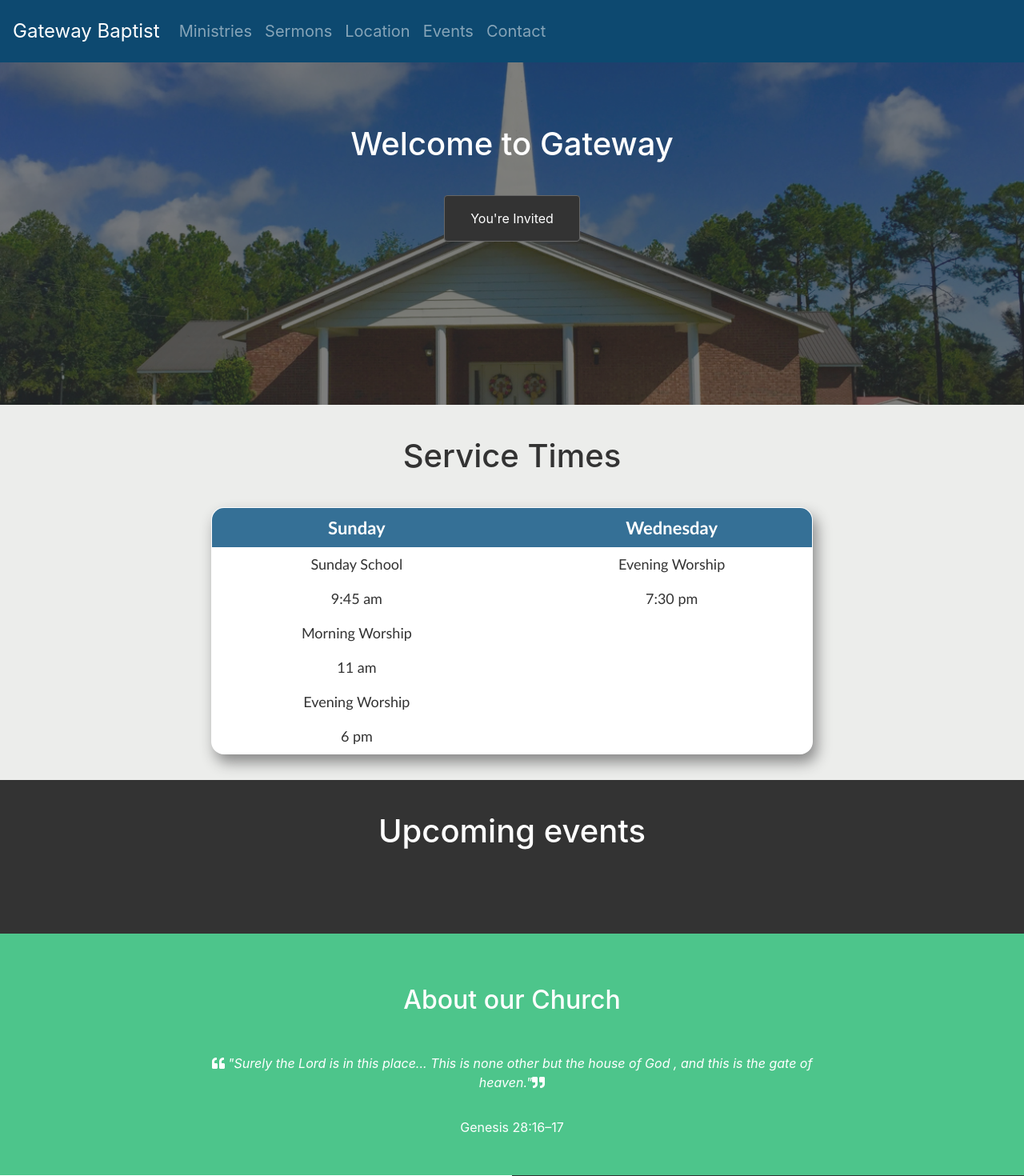
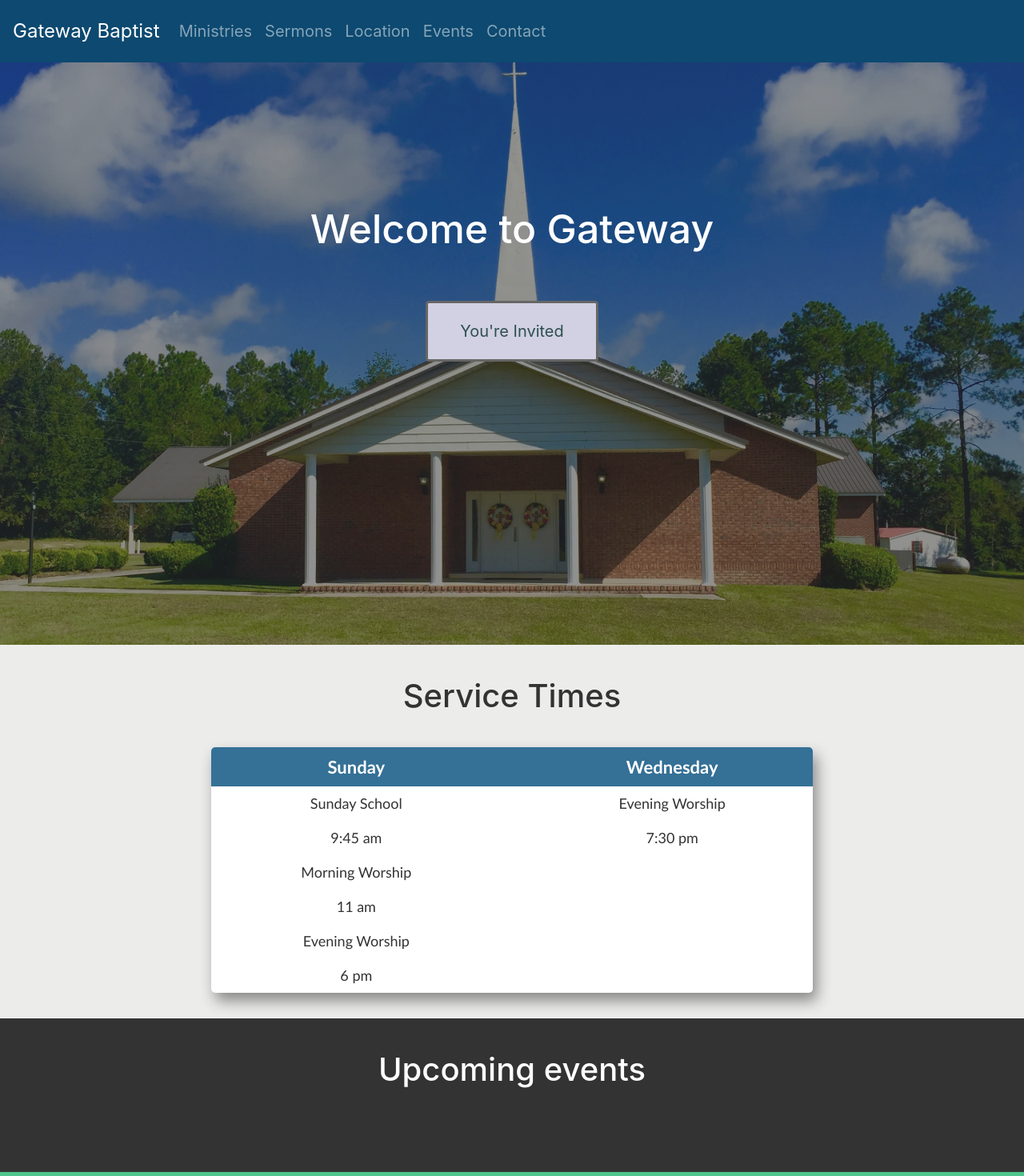
Before and after one commit to knutsun/website, a Django app: page / in a window 1280 px wide. Shown: the top 1470 px of the page at 80% size. Run offline with Django 3.2, Linux system fonts and the light colour scheme; data that the repository does not hold is empty; some libraries are stand-ins or nearby versions.

Commit message:
Update showcase, service table

```diff
--- a/static/css/index-style.css
+++ b/static/css/index-style.css
@@ -1,29 +1,37 @@
-.images-class {
-  background-image:url('../img/jack.jpg');
-  background-size: cover;
-}
+
 body {
+
   margin: 0;
   background: #333;
   color: #fff;
   line-height: 1.5;
   text-align: center;
+
+  /* This padding is necessary */
   padding-top: 56px;
 }
+
 img {
+
   display: block;
   width: 100%;
   height: auto;
 }
+
 h1, h2, h3 {
+
   margin: 0;
   padding: 1em 0;
 }
+
 p {
+
   margin: 0;
   padding: 1em 0;
 }
+
 .btn {
+
   display: inline-block;
   margin: .5em 0 2em 0;
   background: #195E8B;
@@ -32,55 +40,72 @@ p {
   padding: 1em 2em;
   border: 1px solid #666;
 }
+
 .btn a {
   text-decoration: none;
   color: white;
 }
+
 .btn a:hover {
   color: black;
 }
+
 .btn-1 {
-  background: #333;
+
   display: inline-block;
   margin: .5em 0;
-  /* background: #0D4970; */
-  color: #fff;
+  background: #d1d1e3;
+  color: darkslategrey;
   text-decoration: none;
   padding: 1em 2em;
-  border: 1px solid #666;
+  margin-top: 3em;
+  font-size: 20px;
+  border: 3px solid #666;
 }
+
 .btn:hover {
+
   background: #eaeaea;
   color: white;
 }
+
 .btn-1:hover {
+
   background: #eaeaea;
   color: #333;
 }
 
 /* Header Showcase */
+#bg-image-header {
+
+  font-size: 50px;
+}
 
 #showcase{
-  min-height: 450px;
+
+  min-height: 600px;
   color: #fff;
   text-align: center;
 }
 
 #showcase .bg-image {
+
   position: absolute;
   background: #333 url('../img/church.jpg');
   background-position: center;
   background-repeat: no-repeat;
   background-size: cover;
   width: 100%;
-  height: 450px;
+  height: 600px;
   z-index: -1;
-  opacity: 0.4;
+  opacity: 0.5;
 }
+
 #showcase h1 {
-  padding-top: 100px;
+  padding-top: 200px;
   padding-bottom: 0;
 }
+
 
 #showcase .content-wrap,
 #section-a .content-wrap  {
@@ -108,59 +133,15 @@ p {
 }
 
 #section-b li {
-  /*margin-top: 1em;*/
-  /*margin-left: .5em;*/
-  /*margin-right: .5em;*/
+
   margin-bottom: 1em;
   padding: 0;
   background: #fff;
   color: #333;
   border-radius: 20px;
   overflow: hidden;
-  /*border: 7px solid #195E8B;*/
 }
-/*.card {
-  display: grid;
-  grid-template-rows: 20% 20% 20% 20% 20%;
-  background-color: white;
-}
-.card-content {
-  padding: 0;
-}
-.card-title {
-  grid-row: 1;
-  padding-left: .1em;
-  padding-right: .1em;
-  /* background-color: #02273F; */
-  /*margin-bottom: 2em;*/
-  /* border-radius: 25px; */
-  /*color: #042752;*/
-/*}*/
-/*.card-time {*/
-  /*font-size: 22px;*/
-  /*margin-top: 1em;*/
-/*}*/
-/*.date-card {
-  grid-row: 2;
-  text-align: center;
-  margin: 0% 35% 0% 35%;
-}
-.month {
-  display: block;
-  background-color: #0D4970;
-  color: white;
-  font-size: 1rem;
-  font-weight: bold;
-  padding: .3rem;
-}
-.day {
-  display: block;
-  font-size: 1.4rem;
-  border: 4px solid;
-  color: #0D4970;
-  padding-top: .5rem;
-  padding-bottom: .5rem;
-}*/
+
 #section-c {
   background: #4DC58B;
   color: #FFF;
@@ -173,17 +154,20 @@ p {
 }
 
 #section-d .box:first-child {
+
   background: #FFF;
   color: black;
 }
 
 #section-e {
+
   background: #6d0f84;
   color: #fff;
   padding: 2em;
 }
 
 #main-footer {
+
   padding: 2em;
   background: #000;
   color: #fff;
@@ -191,16 +175,19 @@ p {
 }
 
 #main-footer a {
+
   color: #2690d4;
   text-decoration: none;
 }
 
 #contact-link {
+
   color: white;
   text-decoration: none;
 }
 
 .content-service-wrapper {
+
   display: grid;
   grid-template-columns: 1fr;
   padding: 0;
@@ -208,17 +195,19 @@ p {
 }
 
 .content-table {
+
   width: 100%;
   margin: 0% 0% 0% 0%;
   font-family: "Trebuchet MS", Arial, Helvetica, sans-serif;
   border-collapse: collapse;
-  border-radius: 1em;
+  border-radius: 5px;
   overflow: hidden;
   box-shadow: 5px 10px 18px #888888;
   background-color: white;
-  border: 1px solid black;
+  /*border: 1px solid black;*/
 }
 .content-table th {
+
   padding-top: 12px;
   padding-bottom: 12px;
   background-color: #357096;
@@ -227,6 +216,7 @@ p {
   padding: 8px;
 }
 .content-table td {
+
   padding: 8px;
   font-size: 18px;
 }
@@ -236,10 +226,6 @@ p {
     display: grid;
     grid-template-columns: 1fr repeat(2, minmax(auto, 25em)) 1fr;
   }
-/*  .date-card {
-    margin: 0% 30% 0% 30%;
-  }
-*/
 
   #section-a table{
     padding-top: 0;
@@ -262,8 +248,37 @@ p {
     justify-content: space-around;
   }
 
-/*  #section-b li {
-    width: 31%;
-    border: 6px solid #195E8B;
-  }*/
+  #showcase {
+
+    min-height: 750px;
+    color: #fff;
+    text-align: center;
+  }
+
+  #showcase .bg-image {
+
+    position: absolute;
+    background: #333 url('../img/church.jpg');
+    background-position: center;
+    background-repeat: no-repeat;
+    background-size: cover;
+    width: 100%;
+    height: 750px;
+    z-index: -1;
+    opacity: 0.5;
 }
+
+  .content-table {
+
+    width: 100%;
+    margin: 0% 0% 0% 0%;
+    font-family: "Trebuchet MS", Arial, Helvetica, sans-serif;
+    border-collapse: collapse;
+    border-radius: 5px;
+    overflow: hidden;
+    box-shadow: 5px 10px 18px #888888;
+    background-color: white;
+    /*border: 1px solid black;*/
+  }
+
+}
--- a/templates/index.html
+++ b/templates/index.html
@@ -12,9 +12,10 @@
   <header id="showcase" class="grid">
     <div class="bg-image"></div>
     <div class="content-wrap">
-      <h1>Welcome to Gateway</h1>
-      <p></p>
+      <h1 id="bg-image-header">Welcome to Gateway</h1>
+
       <a href="#section-a" class="btn-1 btn">You're Invited</a>
+
     </div>
   </header>
 
```
